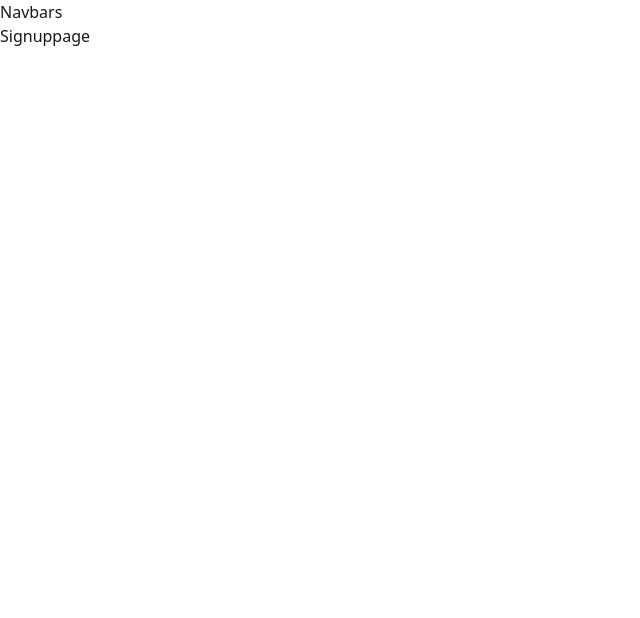
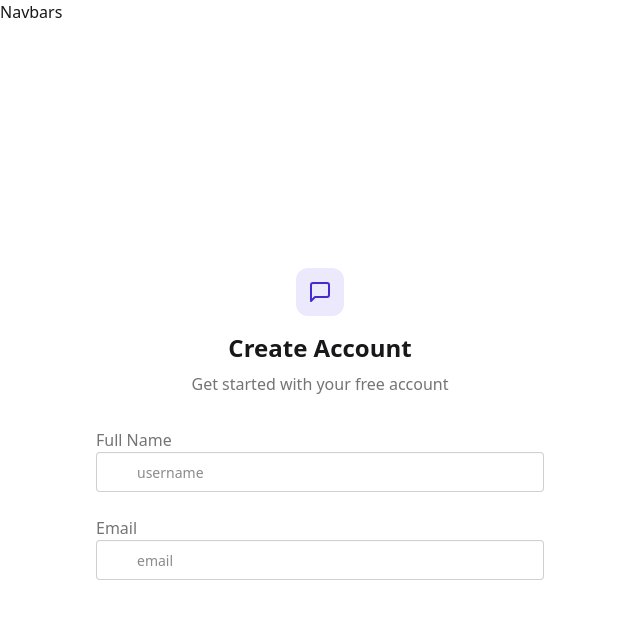
Before and after one commit to pavansaikiran-18/chatappmern, a React (Vite) app in the folder frontend/: page /signup in a window 1280 px wide. Shown: the top 618 px of the page, without its empty margins (0-640 px from the left). Built offline with nearby package versions, Linux system fonts and the light colour scheme; no server answers.

Commit message:
signuppage

```diff
--- a/frontend/src/pages/Signuppage.jsx
+++ b/frontend/src/pages/Signuppage.jsx
@@ -1,8 +1,83 @@
-import React from 'react'
+import React, { useState } from "react";
+import useAuthstore from "../Store/useAuthstore.js";
+import { Mail, MessageSquare, User } from "lucide-react";
 
 export const Signuppage = () => {
+  const { Signup, setSignup } = useAuthstore();
+
+  // Move useState inside the component
+  const [formData, setFormData] = useState({
+    fullName: "",
+    email: "",
+    password: "",
+  });
+
+  const validateForm = () => {};
+
+  const handleSubmit = (e) => {
+    e.preventDefault();
+    // Add form validation or submission logic here
+  };
+
   return (
-    <div>Signuppage</div>
-  )
-}
-export default Signuppage
+    <div className="min-h-screen grid lg:grid-cols-2">
+      <div className="flex flex-col justify-center items-center p-6 sm:p-12">
+        <div className="w-full max-w-md space-y-8">
+          {/* Logo */}
+          <div className="text-center mb-8">
+            <div className="flex flex-col items-center gap-2 group">
+              <div
+                className="size-12 rounded-xl bg-primary/10 flex items-center justify-center
+                group-hover:bg-primary/20 transition-colors"
+              >
+                <MessageSquare className="size-6 text-primary" />
+              </div>
+              <h1 className="text-2xl font-bold mt-2">Create Account</h1>
+              <p className="text-base-content/60">Get started with your free account</p>
+            </div>
+          </div>
+
+          {/* Form */}
+          <form onSubmit={handleSubmit} className="space-y-6">
+            <div className="form-control">
+              <label className="label">
+                <span className="label-text font-medium">Full Name</span>
+              </label>
+              <div className="relative">
+                <div className="absolute inset-y-0 left-0 pl-3 flex items-center pointer-events-none">
+                  <User className="size-5 text-base-content/40" />
+                </div>
+                <input
+                  type="text"
+                  className="input input-bordered w-full pl-10"
+                  placeholder="username"
+                  value={formData.fullName}
+                  onChange={(e) => setFormData({ ...formData, fullName: e.target.value })}
+                />
+              </div>
+            </div>
+            <div className="form-control">
+              <label className="label">
+                <span className="label-text font-medium">Email</span>
+              </label>
+              <div className="relative">
+                <div className="absolute inset-y-0 left-0 pl-3 flex items-center pointer-events-none">
+                  <Mail className="size-5 text-base-content/40" />
+                </div>
+                <input
+                  type="text"
+                  className="input input-bordered w-full pl-10"
+                  placeholder="email"
+                  value={formData.email}
+                  onChange={(e) => setFormData({ ...formData, email: e.target.value })}
+                />
+              </div>
+            </div>
+          </form>
+        </div>
+      </div>
+    </div>
+  );
+};
+
+export default Signuppage;
```
